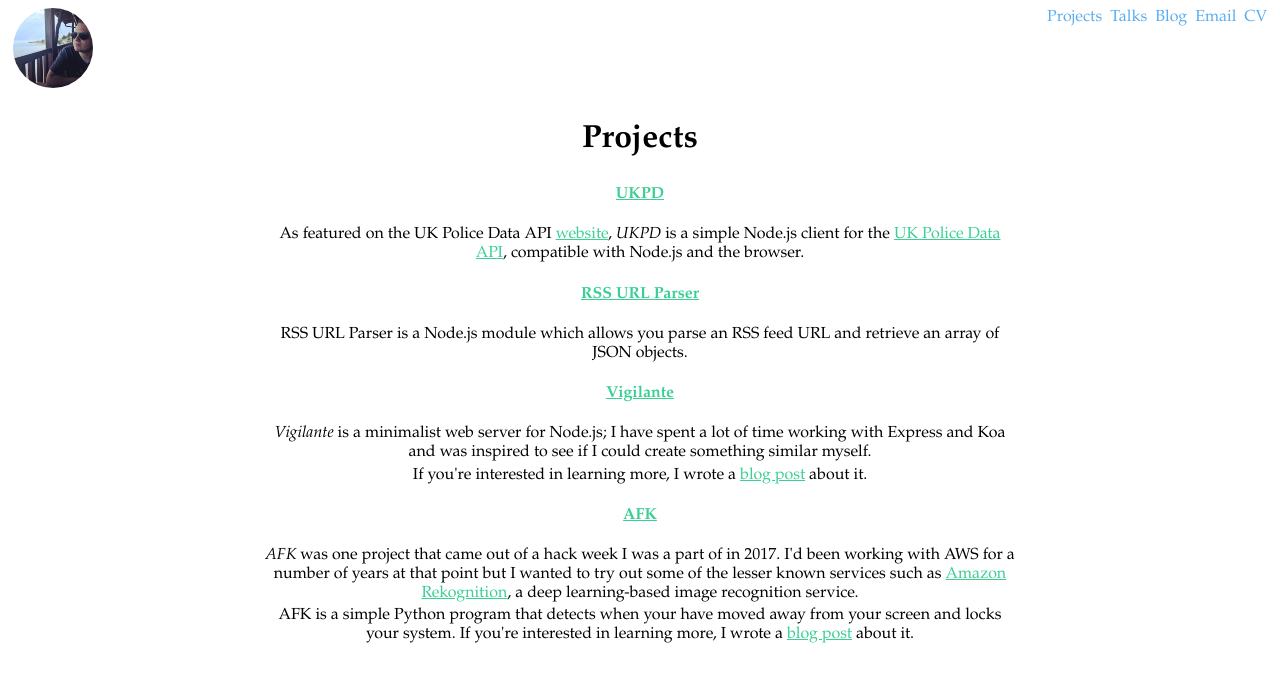
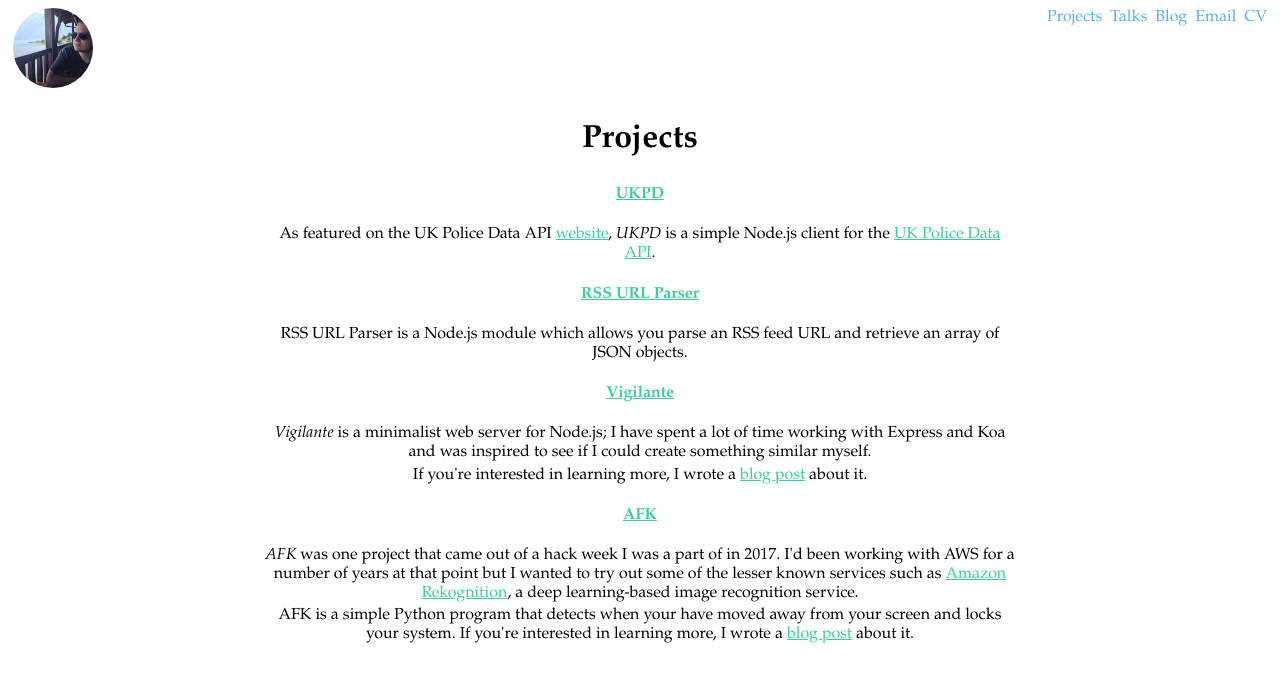
Before and after one commit to AlexChesters/cheste.rs, a React app in the folder static/: page /projects in a window 1280 px wide. Shown: the top 682 px of the page. Built offline with nearby package versions, Linux system fonts and the light colour scheme.

Commit message:
Fix UKPD description

```diff
--- a/static/src/routes/projects/index.jsx
+++ b/static/src/routes/projects/index.jsx
@@ -15,8 +15,7 @@ export default function Projects () {
             <p className='projects__list-item--description' tabIndex={0}>
               As featured on the UK
               Police Data API <a href='https://data.police.uk/about/#tools' target='_blank' rel='noreferrer noopener' tabIndex={0}>website</a>, <span className='italic'>UKPD</span> is a simple Node.js client for
-              the <a href='https://data.police.uk/docs/' target='_blank' rel='noreferrer noopener' tabIndex={0}>UK Police Data API</a>,
-              compatible with Node.js and the browser.
+              the <a href='https://data.police.uk/docs/' target='_blank' rel='noreferrer noopener' tabIndex={0}>UK Police Data API</a>.
             </p>
           </section>
           <section>
```
